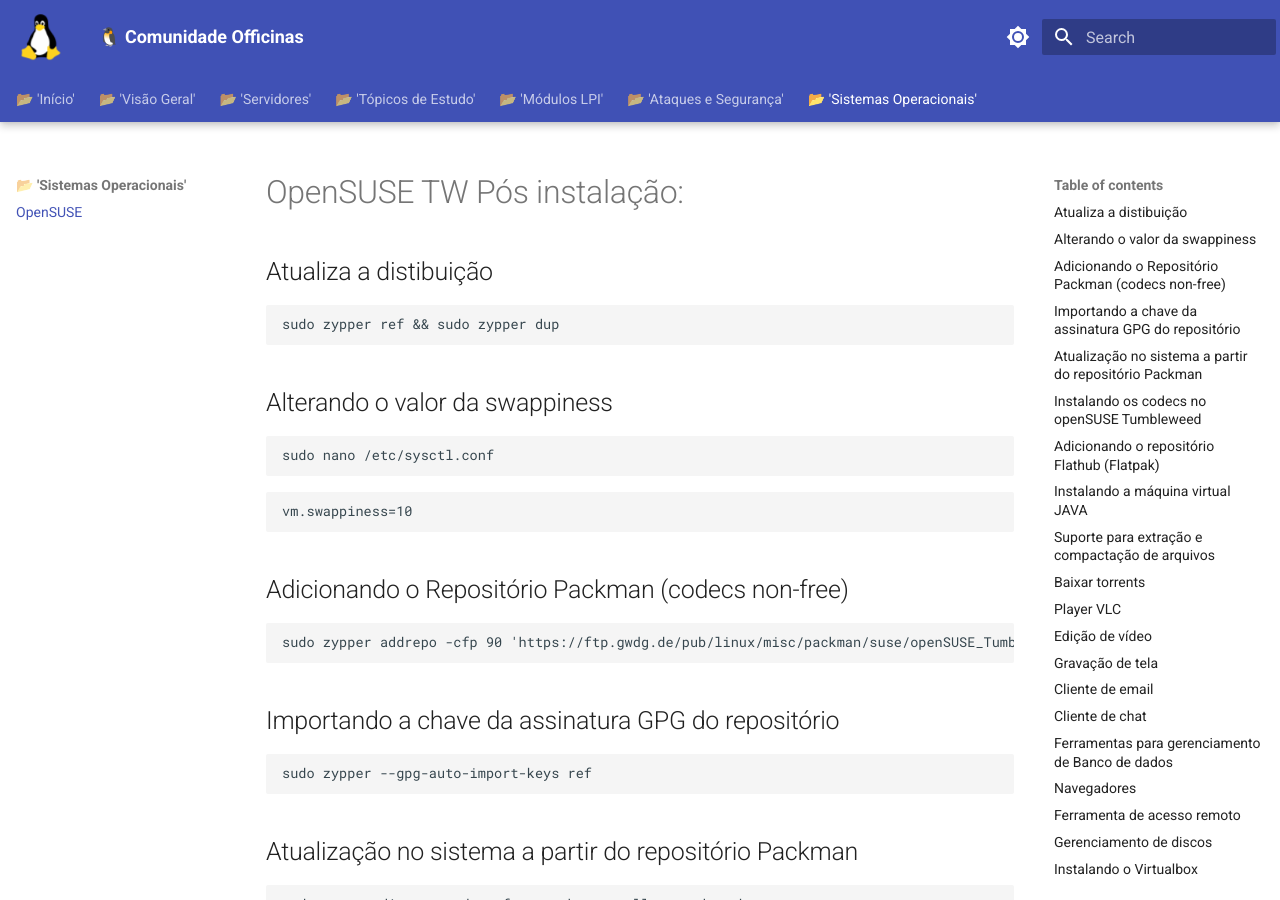
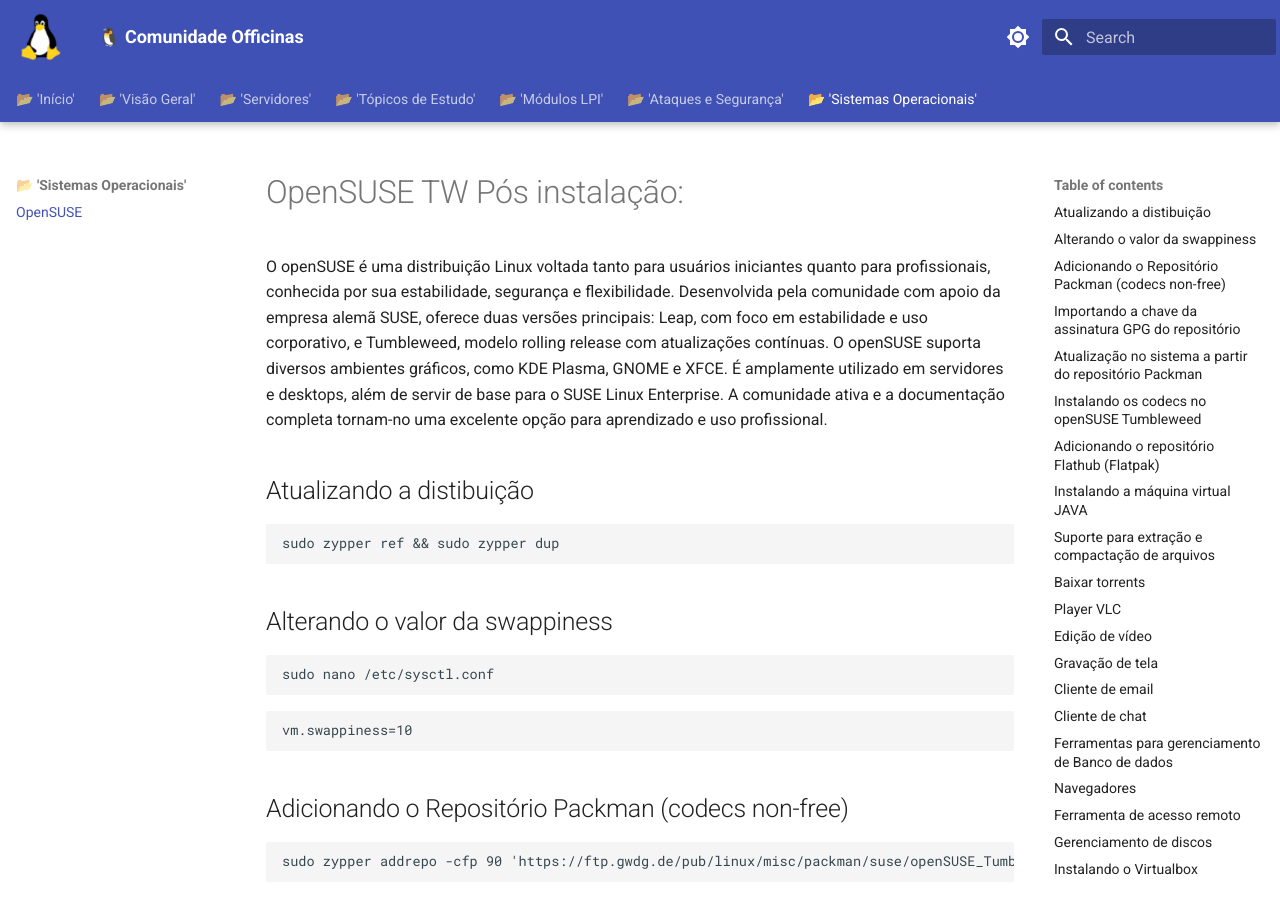
Before and after one commit to educharquero/officinas, an MkDocs documentation site: the page built from docs/OpenSUSE.md, in a window 1280 px wide and 900 px high. Built offline with MkDocs 1.6.1 and Material for MkDocs 9.7.7, drawn with Linux system fonts in a browser that asks for light colours; some of the changed lines change nothing that is shown; some of the changed text lies outside the part shown.

Commit message:
Ajuste OpenSUSE

````diff
--- a/docs/OpenSUSE.md
+++ b/docs/OpenSUSE.md
@@ -1,6 +1,8 @@
 # OpenSUSE TW Pós instalação:
 
-## Atualiza a distibuição
+O openSUSE é uma distribuição Linux voltada tanto para usuários iniciantes quanto para profissionais, conhecida por sua estabilidade, segurança e flexibilidade. Desenvolvida pela comunidade com apoio da empresa alemã SUSE, oferece duas versões principais: Leap, com foco em estabilidade e uso corporativo, e Tumbleweed, modelo rolling release com atualizações contínuas. O openSUSE suporta diversos ambientes gráficos, como KDE Plasma, GNOME e XFCE. É amplamente utilizado em servidores e desktops, além de servir de base para o SUSE Linux Enterprise. A comunidade ativa e a documentação completa tornam-no uma excelente opção para aprendizado e uso profissional.
+
+## Atualizando a distibuição
 
 ```
 sudo zypper ref && sudo zypper dup
@@ -148,28 +150,7 @@
 
 Instale o Gerenciador de Extensões, pelo "Programas" e busque pela extensão "dash2doc animated"
 
-## MKDocs Server
+Após instalado e ajustado, o OpenSUSE dificilmente precisará ser reinstalado, mantendo sua integridade por muitos e muitos anos!
 
-```
-sudo zypper install python313-pipx
-```
 
-```
-sudo pipx install mkdocs
-```
-
-```
-sudo mkdocs --version
-```
-
-```
-sudo mkdocs new mkdocs
-```
-
-```
-sudo mkdocs build
-```
-
-```
-mkdocs serve -a localhost
-```
+That's All Folks!
````
Also changed, not shown: site/search/search_index.json.
